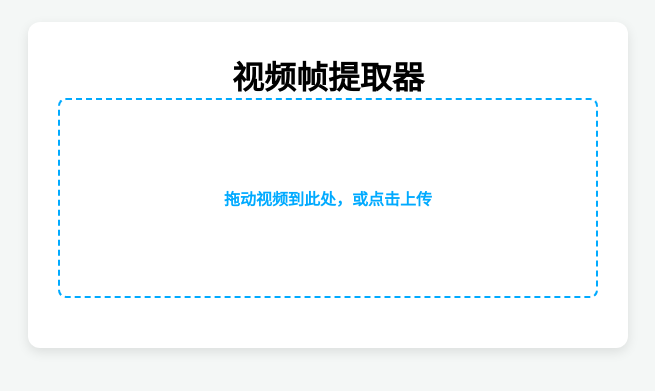
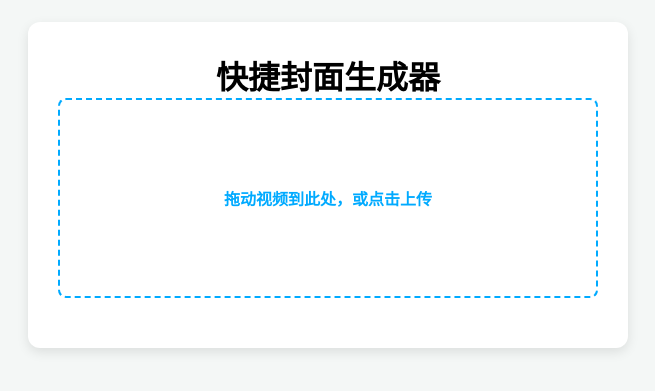
Before and after one commit to rui03y/videotopic, a plain HTML site: page index.html in a window 1280 px wide. Shown: the part 215-606 px from the top of the page, without its empty margins (312-967 px from the left). Drawn offline with Linux system fonts and the light colour scheme.

Commit message:
Update index.html

```diff
--- a/index.html
+++ b/index.html
@@ -3,7 +3,7 @@
 <head>
     <meta charset="UTF-8">
     <meta name="viewport" content="width=device-width, initial-scale=1.0">
-    <title>视频帧提取器</title>
+    <title>快捷封面生成器</title>
     <style>
         /* 全局样式 */
         * {
@@ -156,7 +156,7 @@
 <body>
 
     <div class="container">
-        <h1>视频帧提取器</h1>
+        <h1>快捷封面生成器</h1>
         <div class="drop-zone" id="dropZone">
             <p>拖动视频到此处，或点击上传</p>
         </div>
```
